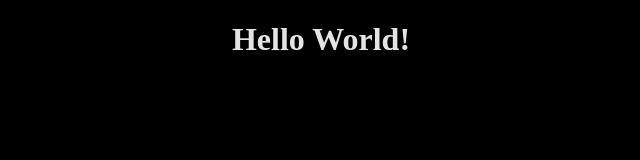
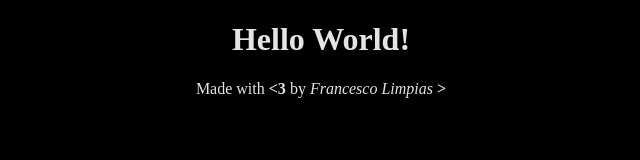
Before and after one commit to FrancescoLimpias/htmlcss-hello, a plain HTML site: page index.html in a window 1280 px wide. Shown: the whole page, without its empty margins (319-959 px from the left). Drawn offline with Linux system fonts and the light colour scheme.

Commit message:
Added document footer

```diff
--- a/css/master.css
+++ b/css/master.css
@@ -1,8 +1,6 @@
 body{
+    text-align: center;
+
     background: black;
-    text-align: center;
-}
-
-h1{
     color: rgb(228, 228, 228);
 }
--- a/index.html
+++ b/index.html
@@ -10,5 +10,13 @@
 </head>
 <body>
     <h1>Hello World!</h1>
+
+    <footer>
+        Made with
+        <strong>&lt;3</strong>
+        by
+        <em>Francesco Limpias</em>
+        <strong>&gt;</strong>
+    </footer>
 </body>
 </html>
```
Also changed, not shown: 1 other file.
